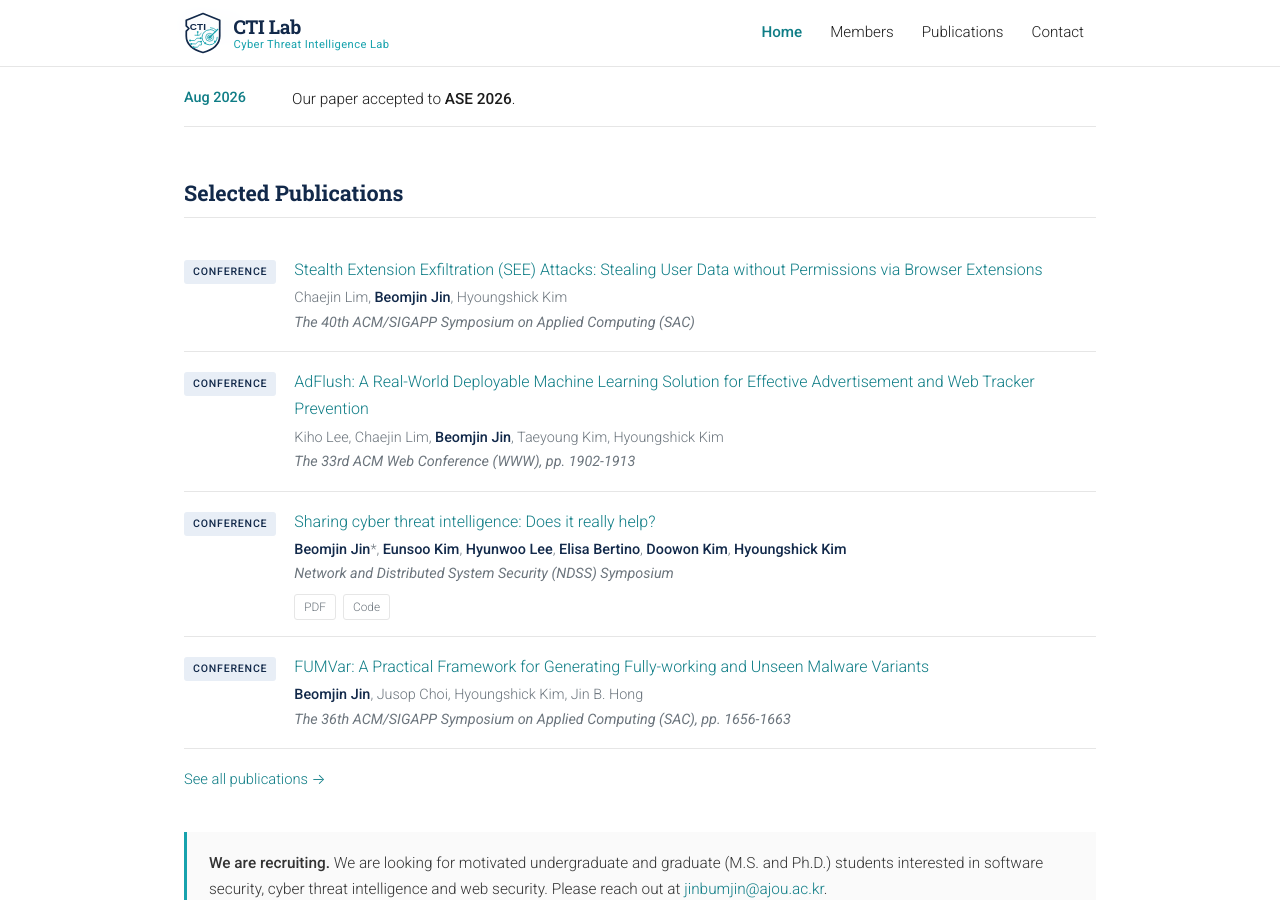
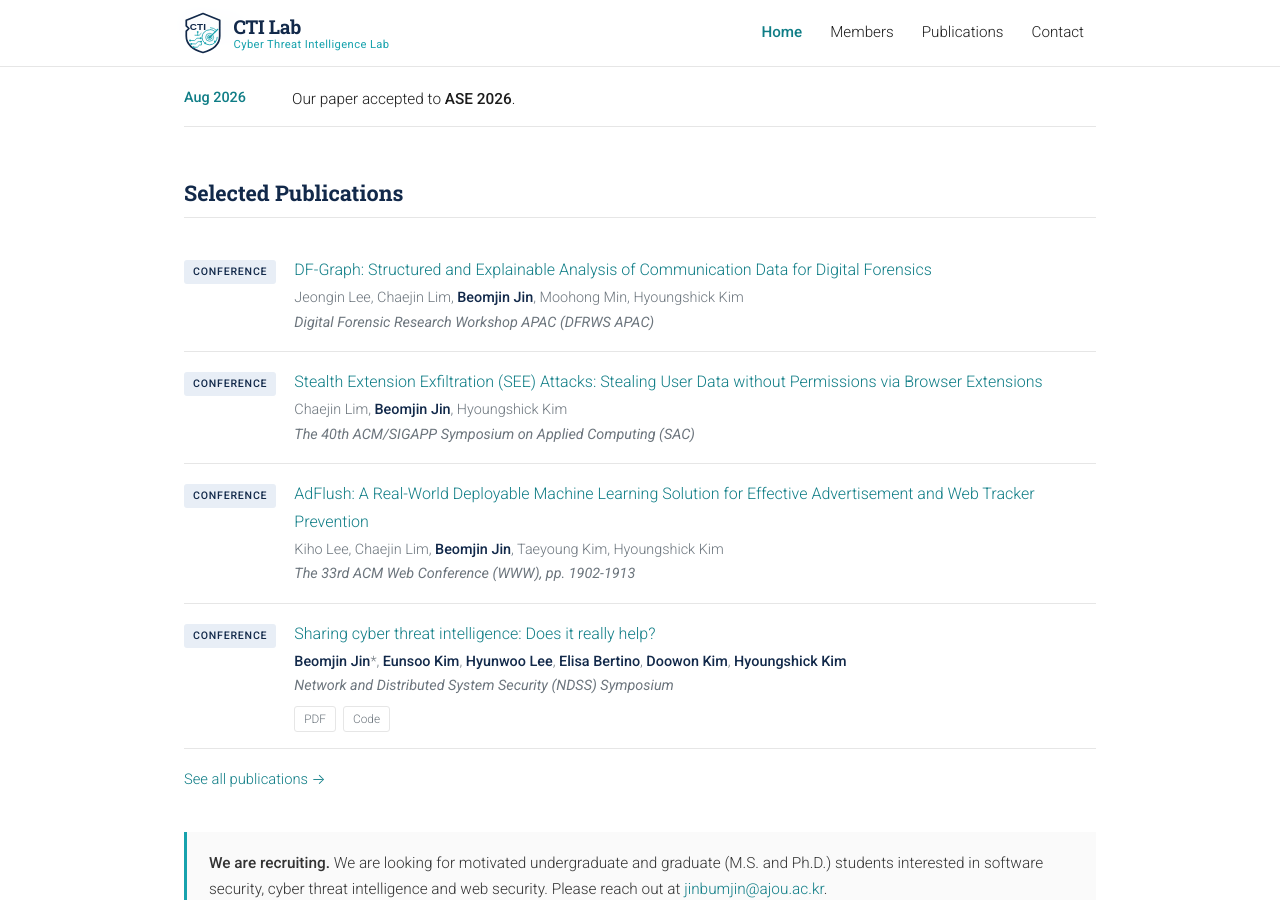
Before and after one commit to BJJINE/BJJINE.github.io, a Jekyll site: the page built from _pages/about.md, in a window 1280 px wide and 900 px high, scrolled down 946 px. Built offline with Jekyll 4.4.1, drawn with Linux system fonts in a browser that asks for light colours; some of the changed lines change nothing that is shown.

Commit message:
Update 2025-11-10-df-graph.md

```diff
--- a/_publications/2025-11-10-df-graph.md
+++ b/_publications/2025-11-10-df-graph.md
@@ -1,4 +1,3 @@
-# _publications/2025-11-10-df-graph.md
 ---
 title: "DF-Graph: Structured and Explainable Analysis of Communication Data for Digital Forensics"
 collection: publications
```
